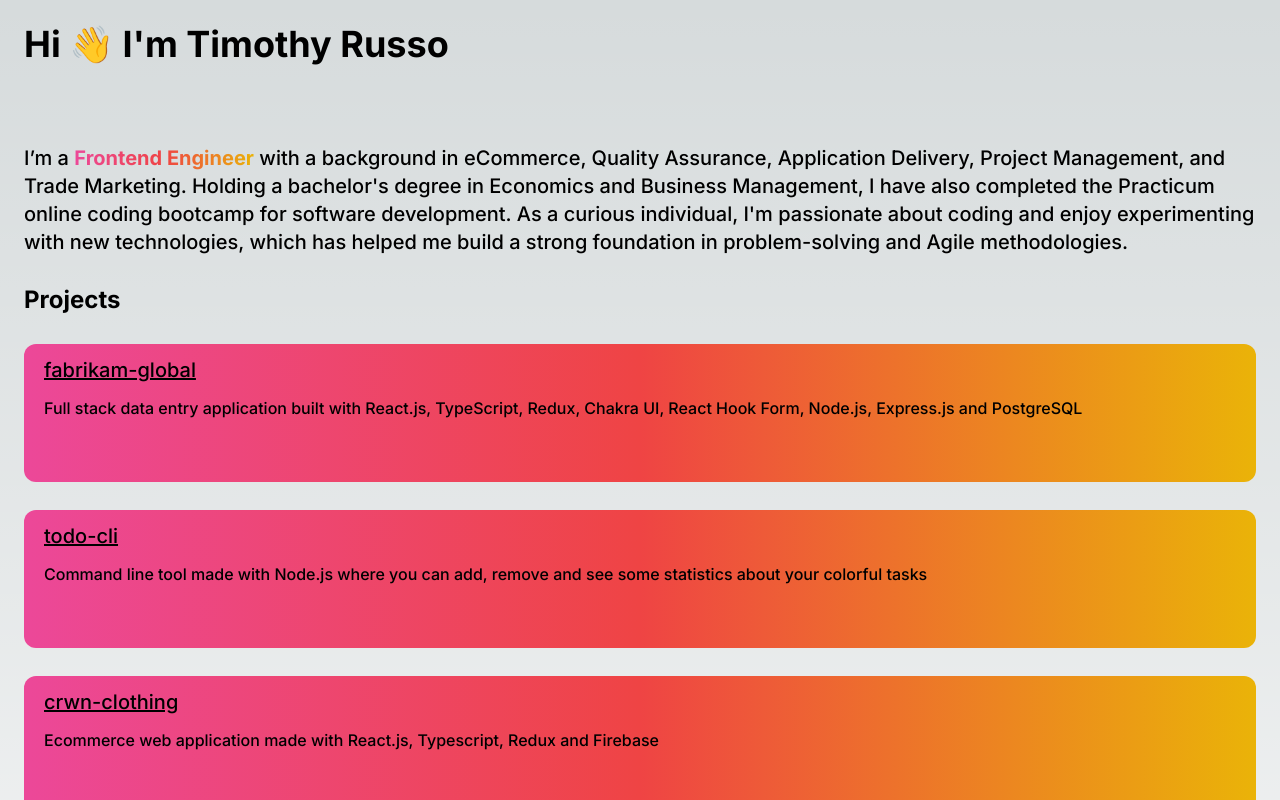
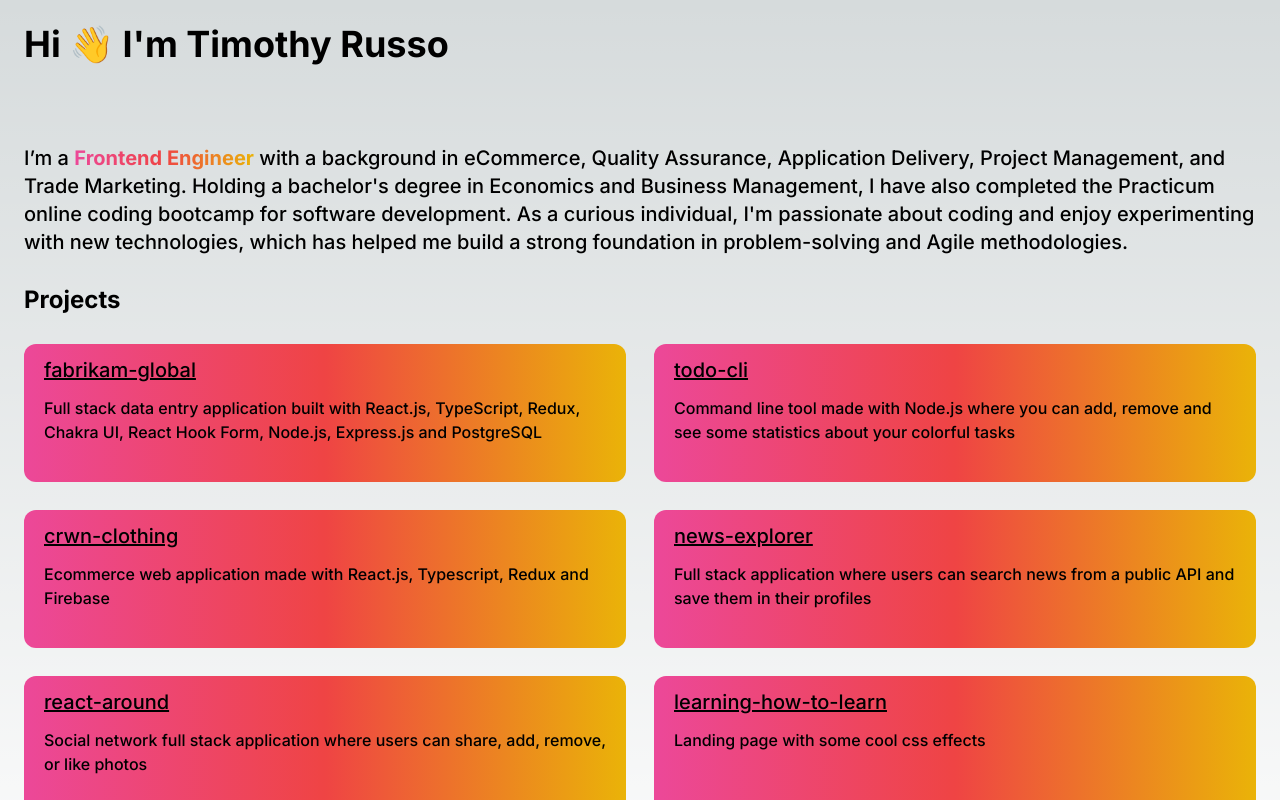
Before and after one commit to timothyrusso/personal-website-next, a Next.js app: page / in a window 1280 px wide. Shown: the top 800 px of the page. Built offline with nearby package versions, Linux system fonts and the light colour scheme.

Commit message:
feat: add columns for desktop mode

```diff
--- a/components/ProjectsGrid/ProjectsGrid.tsx
+++ b/components/ProjectsGrid/ProjectsGrid.tsx
@@ -5,7 +5,7 @@
   return (
     <div>
       <h2 className="text-2xl font-bold mb-7 mt-7">Projects</h2>
-      <ul className="grid grid-cols-1 gap-7">
+      <ul className="grid grid-cols-1 md:grid-cols-2 gap-7">
         {projects.map((project) => (
           <ProjectCard
             key={project.id}
```
